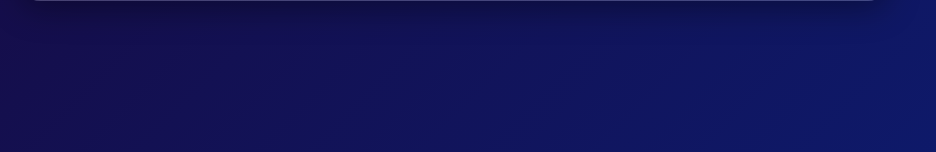
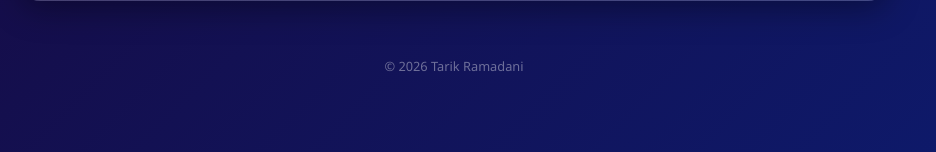
Before and after one commit to tarikee/quizbolt, a FastAPI app: page / in a window 1280 px wide. Shown: the part 648-800 px from the top of the page, without its empty margins (186-1122 px from the left). Run offline with FastAPI, Linux system fonts and the light colour scheme; data that the repository does not hold is empty.

Commit message:
Add footer with copyright

```diff
--- a/static/css/style.css
+++ b/static/css/style.css
@@ -1088,3 +1088,11 @@ select.form-control option {
 .text-muted { color: var(--color-text-muted); }
 .text-center { text-align: center; }
 .font-bold { font-weight: 700; }
+
+.site-footer {
+    text-align: center;
+    padding: 1.5rem;
+    color: var(--color-text-muted);
+    font-size: 0.8rem;
+    opacity: 0.6;
+}
--- a/templates/base.html
+++ b/templates/base.html
@@ -8,6 +8,9 @@
 </head>
 <body>
     {% block content %}{% endblock %}
+    <footer class="site-footer">
+        &copy; 2026 Tarik Ramadani
+    </footer>
     {% block scripts %}{% endblock %}
 </body>
 </html>
```
